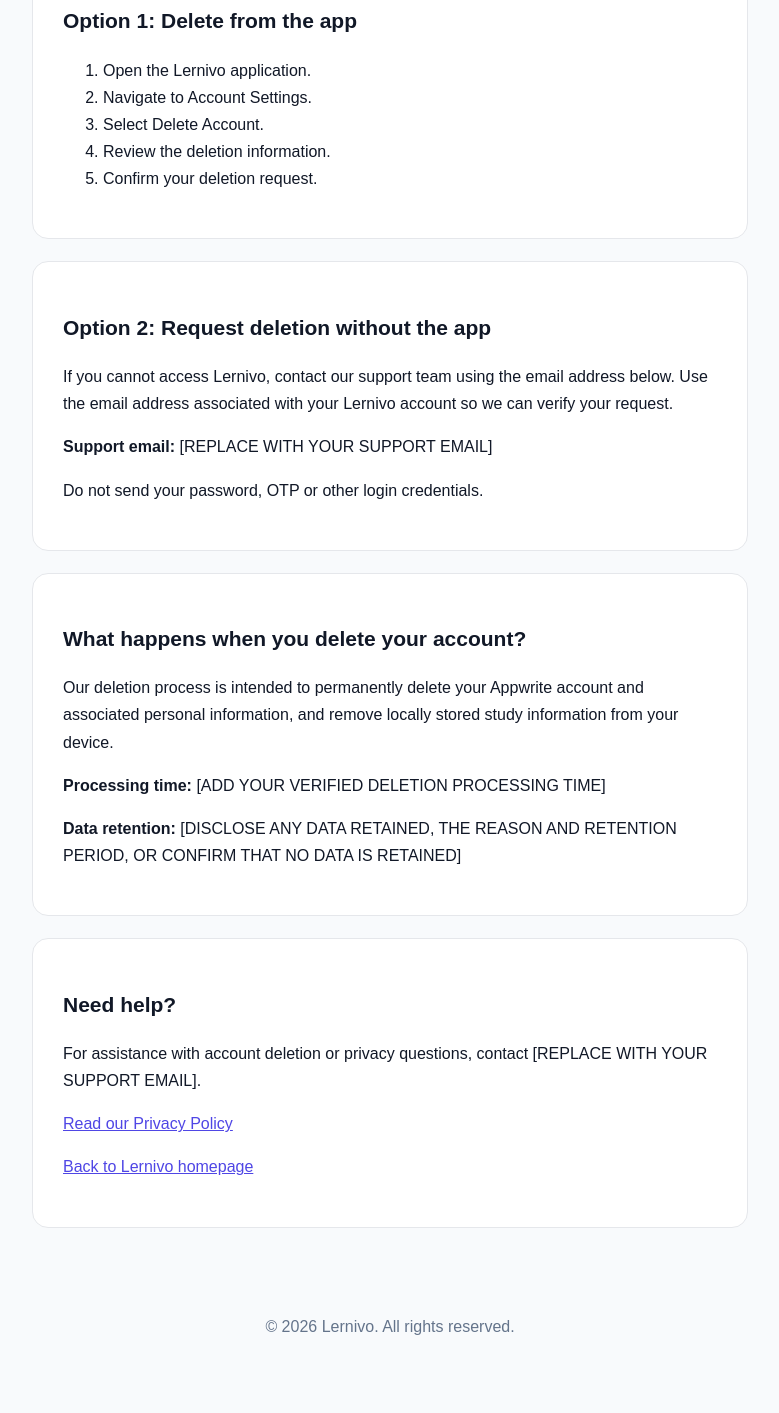
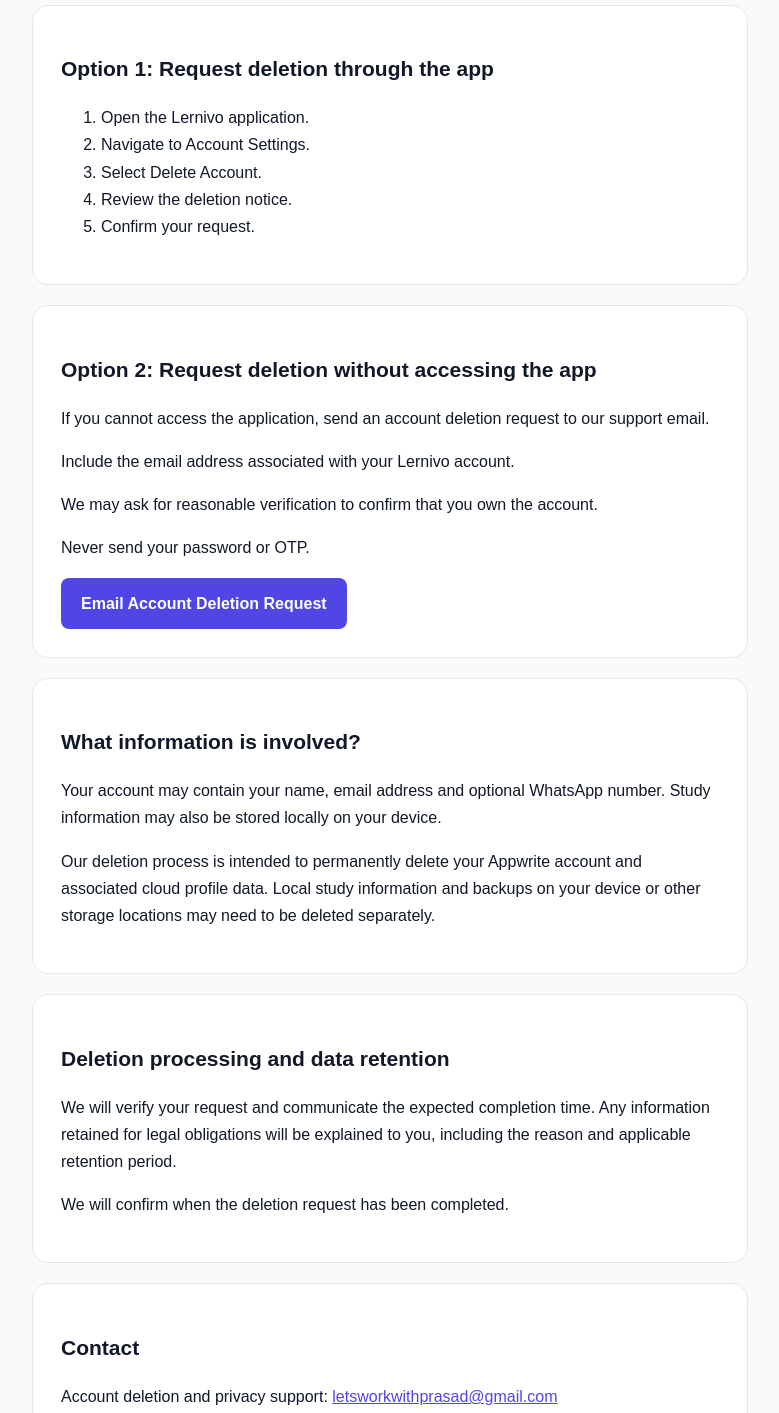
Before and after one commit to prasadsanas/lernivo-website, a plain HTML site: page delete-account.html in a window 1280 px wide. Shown: the part 431-1844 px from the top of the page, without its empty margins (250-1029 px from the left). Before the commit the page ends 1801 px from the top, so only its background shows below. Drawn offline with Linux system fonts and the light colour scheme.

Commit message:
Revise delete account page content and layout
Updated the account deletion page with clearer instructions and improved formatting.

```diff
--- a/delete-account.html
+++ b/delete-account.html
@@ -4,8 +4,8 @@
 <head>
   <meta charset="UTF-8">
   <meta name="viewport" content="width=device-width, initial-scale=1.0">
-  <meta name="description" content="Learn how to request deletion of your Lernivo account and personal data.">
-  <title>Delete Your Account — Lernivo</title>
+  <meta name="description" content="Request deletion of your Lernivo account and personal data.">
+  <title>Delete Account — Lernivo</title>
   <style>
     * { box-sizing: border-box; }
     body {
@@ -15,100 +15,110 @@
       color: #111827;
       line-height: 1.7;
     }
-    header {
-      background: white;
-      padding: 20px 8%;
-      border-bottom: 1px solid #e5e7eb;
-    }
-    .brand { color: #4f46e5; font-size: 25px; font-weight: 800; }
-    main { max-width: 760px; margin: 55px auto; padding: 0 22px; }
-    .card {
-      background: white;
-      padding: 30px;
-      border: 1px solid #e5e7eb;
-      border-radius: 16px;
-      margin-bottom: 22px;
-    }
-    h1 { font-size: 32px; line-height: 1.25; }
+    header { background: white; padding: 20px 8%; border-bottom: 1px solid #e5e7eb; }
+    .brand { color: #4f46e5; font-size: 25px; font-weight: 800; text-decoration: none; }
+    main { max-width: 760px; margin: 50px auto; padding: 0 22px; }
+    section { background: white; padding: 28px; border: 1px solid #e5e7eb; border-radius: 16px; margin-bottom: 20px; }
+    h1 { font-size: 32px; line-height: 1.3; }
     h2 { font-size: 21px; }
     a { color: #4f46e5; }
-    .notice {
-      background: #eef2ff;
-      padding: 16px;
-      border-radius: 10px;
+    .notice { background: #eef2ff; padding: 16px; border-radius: 10px; }
+    .button {
+      display: inline-block;
+      background: #4f46e5;
+      color: white;
+      padding: 12px 20px;
+      border-radius: 8px;
+      text-decoration: none;
+      font-weight: bold;
     }
     footer { text-align: center; padding: 30px; color: #64748b; }
   </style>
 </head>
 <body>
 <header>
-  <a href="index.html" style="text-decoration:none">
-    <div class="brand">Lernivo</div>
-  </a>
+  <a class="brand" href="index.html">Lernivo</a>
 </header>
 
 <main>
-  <section class="card">
+  <section>
     <h1>Delete Your Lernivo Account</h1>
     <p>
-      You can request deletion of your Lernivo account and
-      associated personal data. Account deletion is permanent
-      and cannot be undone.
+      You have the right to request deletion of your Lernivo
+      account and associated personal data.
     </p>
+    <div class="notice">
+      Account deletion is permanent once completed. Your account
+      and associated information may no longer be recoverable.
+    </div>
   </section>
 
-  <section class="card">
-    <h2>Option 1: Delete from the app</h2>
+  <section>
+    <h2>Option 1: Request deletion through the app</h2>
     <ol>
       <li>Open the Lernivo application.</li>
       <li>Navigate to Account Settings.</li>
       <li>Select Delete Account.</li>
-      <li>Review the deletion information.</li>
-      <li>Confirm your deletion request.</li>
+      <li>Review the deletion notice.</li>
+      <li>Confirm your request.</li>
     </ol>
   </section>
 
-  <section class="card">
-    <h2>Option 2: Request deletion without the app</h2>
+  <section>
+    <h2>Option 2: Request deletion without accessing the app</h2>
     <p>
-      If you cannot access Lernivo, contact our support team
-      using the email address below. Use the email address
-      associated with your Lernivo account so we can verify
-      your request.
+      If you cannot access the application, send an account
+      deletion request to our support email.
     </p>
-    <p><strong>Support email:</strong> [REPLACE WITH YOUR SUPPORT EMAIL]</p>
+    <p>Include the email address associated with your Lernivo account.</p>
+    <p>We may ask for reasonable verification to confirm that
+      you own the account.</p>
+    <p>Never send your password or OTP.</p>
+    <a class="button"
+       href="mailto:letsworkwithprasad@gmail.com?subject=Lernivo%20Account%20Deletion%20Request">
+       Email Account Deletion Request
+    </a>
+  </section>
+
+  <section>
+    <h2>What information is involved?</h2>
     <p>
-      Do not send your password, OTP or other login credentials.
+      Your account may contain your name, email address and
+      optional WhatsApp number. Study information may also
+      be stored locally on your device.
+    </p>
+    <p>
+      Our deletion process is intended to permanently delete
+      your Appwrite account and associated cloud profile data.
+      Local study information and backups on your device or
+      other storage locations may need to be deleted separately.
     </p>
   </section>
 
-  <section class="card">
-    <h2>What happens when you delete your account?</h2>
+  <section>
+    <h2>Deletion processing and data retention</h2>
     <p>
-      Our deletion process is intended to permanently delete
-      your Appwrite account and associated personal information,
-      and remove locally stored study information from your
-      device.
+      We will verify your request and communicate the expected
+      completion time. Any information retained for legal
+      obligations will be explained to you, including the reason
+      and applicable retention period.
     </p>
     <p>
-      <strong>Processing time:</strong>
-      [ADD YOUR VERIFIED DELETION PROCESSING TIME]
-    </p>
-    <p>
-      <strong>Data retention:</strong>
-      [DISCLOSE ANY DATA RETAINED, THE REASON AND RETENTION PERIOD,
-      OR CONFIRM THAT NO DATA IS RETAINED]
+      We will confirm when the deletion request has been completed.
     </p>
   </section>
 
-  <section class="card">
-    <h2>Need help?</h2>
+  <section>
+    <h2>Contact</h2>
     <p>
-      For assistance with account deletion or privacy questions,
-      contact [REPLACE WITH YOUR SUPPORT EMAIL].
+      Account deletion and privacy support:
+      <a href="mailto:letsworkwithprasad@gmail.com">
+        letsworkwithprasad@gmail.com
+      </a>
     </p>
-    <p><a href="privacy.html">Read our Privacy Policy</a></p>
-    <p><a href="index.html">Back to Lernivo homepage</a></p>
+    <a href="privacy.html">Privacy Policy</a>
+    <br><br>
+    <a href="index.html">Back to Lernivo</a>
   </section>
 </main>
 
```
